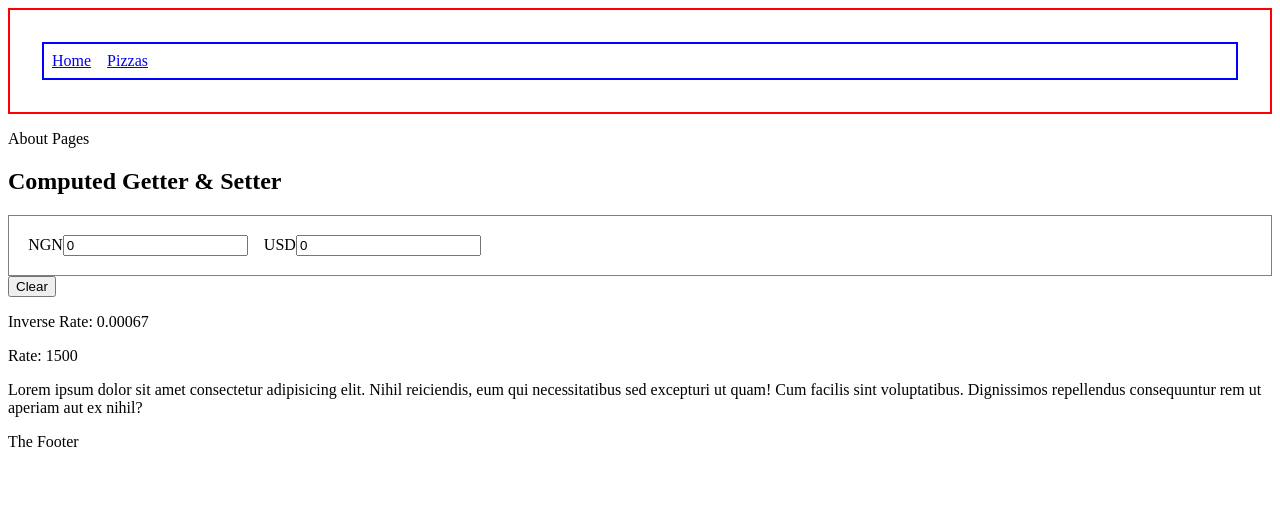
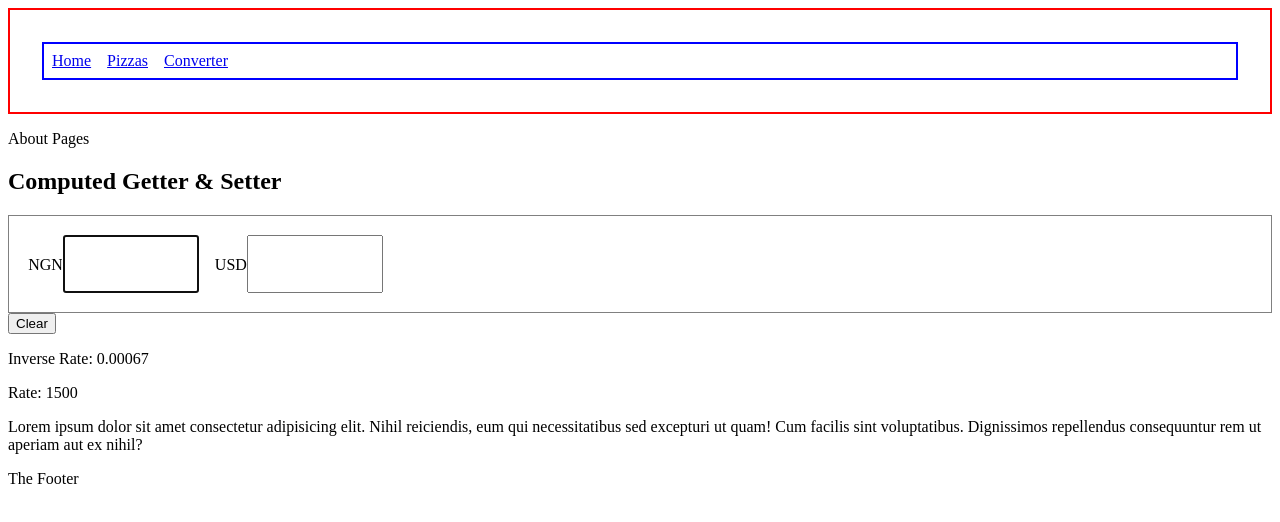
Before and after one commit to suleiman-hamza/nuxtApp, a Nuxt app: page /about in a window 1280 px wide. Shown: the top 522 px of the page. Built offline with nearby package versions, Linux system fonts and the light colour scheme.

Commit message:
subtituting input event with v-model

```diff
--- a/layouts/default.vue
+++ b/layouts/default.vue
@@ -7,6 +7,7 @@
         <ul class="navigation-container">
             <nuxt-link to="/">Home</nuxt-link>
             <nuxt-link to="/pizzas">Pizzas</nuxt-link>
+            <nuxt-link to="/about">Converter</nuxt-link>
         </ul>
     </nav>
     <slot />
--- a/pages/about.vue
+++ b/pages/about.vue
@@ -1,86 +1,73 @@
 <script lang="ts" setup>
-import { ref, computed, watch, shallowRef } from 'vue';
+import { ref, computed, watch } from 'vue';
 
-const name = ref('cb wg');
-const formattedName = computed({
-    get() {
-        return name.value
-    },
-    set(value) {
-        return name.value = value.toLowerCase()
-    }
+const ngnAmount = ref('0');
+const usdAmount = ref('0');
 
-})
-
-const ngnAmount: Ref<number> = shallowRef(0);
-const usdAmount: Ref<number> = shallowRef(0);
+const setNgnAmount = ref('0');
+const setUsdAmount = ref('0');
 
 const fakerate = ref(1500);
 const fakeinverse = ref(0.00067);
 
 function clearInput() {
-    ngnAmount.value = 0;
-    usdAmount.value = 0;
+    usdAmount.value = '0';
+    ngnAmount.value = '0';
+    console.log('do something please')
 }
 
-const nairaToUSD = computed(()=> {
-    return ngnAmount.value * fakeinverse.value
-})
+// remove @input event listener for v-model later
 
-const usdToNaira = computed(()=> {
-    return usdAmount.value / fakeinverse.value
-    // return (usdAmount.value / fakeinverse.value).toFixed(2)
-})
+function isZeroValue(value: string) {
+    return value.length === 2 && value[0] === '0' && value[1] !== '.'
+}
 
-watch(ngnAmount, (newValue)=> {
-    if(!isNaN(newValue)) {
-        usdAmount.value = nairaToUSD.value
+function convertLocalizedCurrencyfromNgn(value: string) {
+    if(isZeroValue(value)) {
+        setNgnAmount.value = value[1]
     } else {
-        usdAmount.value = 0;
+        setNgnAmount.value = value
     }
-})
 
-watch(usdAmount, (newValue) => {
-    if(!isNaN(newValue)) {
-    // if(newValue !== '' && !isNaN(newValue)) { replace later
-        ngnAmount.value = usdToNaira.value
+    const parsedNgn = parseFloat(value);
+    const nggn = parsedNgn * fakeinverse.value
+
+    if(nggn === 0) {
+        setUsdAmount.value = 0;
     } else {
-        ngnAmount.value = 0;
+        setUsdAmount.value = nggn.toFixed(2)
     }
-})
+    console.log(nggn)
+    console.log(setUsdAmount.value)
+}
 
+function convertNgnfromLocalizedCurrency(value: string) {
+    if(isZeroValue(value)) {
+        setUsdAmount.value = value[1]
+    } else {
+        setUsdAmount.value = value
+    }
 
+    const parsedUsd = parseFloat(value);
+    const ussd = parsedUsd / fakeinverse.value
 
-/*const roundusd = computed({
-    get() {
-        return usdAmount.value
-    },
-    set(value) {
-    const multiplier = Math.pow(10, 2 - Math.floor(Math.log10(Math.abs(value))) - 1);
-    Math.round(value * multiplier) / multiplier;
+    if(ussd === 0) {
+        setNgnAmount.value = 0;
+    } else {
+        setNgnAmount.value = ussd.toFixed(2)
     }
-}) */
+    console.log(ussd)
+    console.log(ngnAmount.value)
+}
 
-// const count = ref(0);
-
-// const computedDataProp = computed({
-//     get() {
-//         return count.value;
-//     },
-//     set(value) {
-//         count.value = value -2
-//     }
+// watch(usdAmount, (newValue: string) => {
+//     convertNgnfromLocalizedCurrency(newValue);
 // })
 
-// watchEffect(() => {
-//     ngnAmount.value = usdAmount.value * fakerate.value
-//     console.log(ngnAmount.value);
+// watch(ngnAmount, (newValue: string) => {
+//     convertLocalizedCurrencyfromNgn(newValue);
 // })
 
-// watchEffect(() => {
-//     usdAmount.value = ngnAmount.value * fakeinverse.value
-//     console.log(usdAmount.value);
-// })
 </script>
 
 <template>
@@ -95,11 +82,17 @@ watch(usdAmount, (newValue) => {
         <section class="converter">
             <div class="input">
                 <label>NGN</label>
-                <input type="text" v-model.number="ngnAmount">
+                <input type="text" @input="(e)=> {
+                    const value = e.target.value;
+                    convertLocalizedCurrencyfromNgn(value)
+                }" ref="ngnRef" autofocus>
             </div>
             <div class="input">
                 <label>USD</label>
-                <input type="text" v-model.number="usdAmount">
+                <input type="text" @input="(e) => {
+                    const value = e.target.value;
+                    convertNgnfromLocalizedCurrency(value)
+                }" ref="usdRef">
             </div>
         </section>
         <button @click="clearInput">Clear</button>
@@ -121,4 +114,9 @@ watch(usdAmount, (newValue) => {
     border: 1px solid grey;
     padding: 1.2rem;
 }
+.input input {
+    padding: 1rem;
+    width: 100px;
+    font-size: 1.2rem;
+}
 </style>
```
